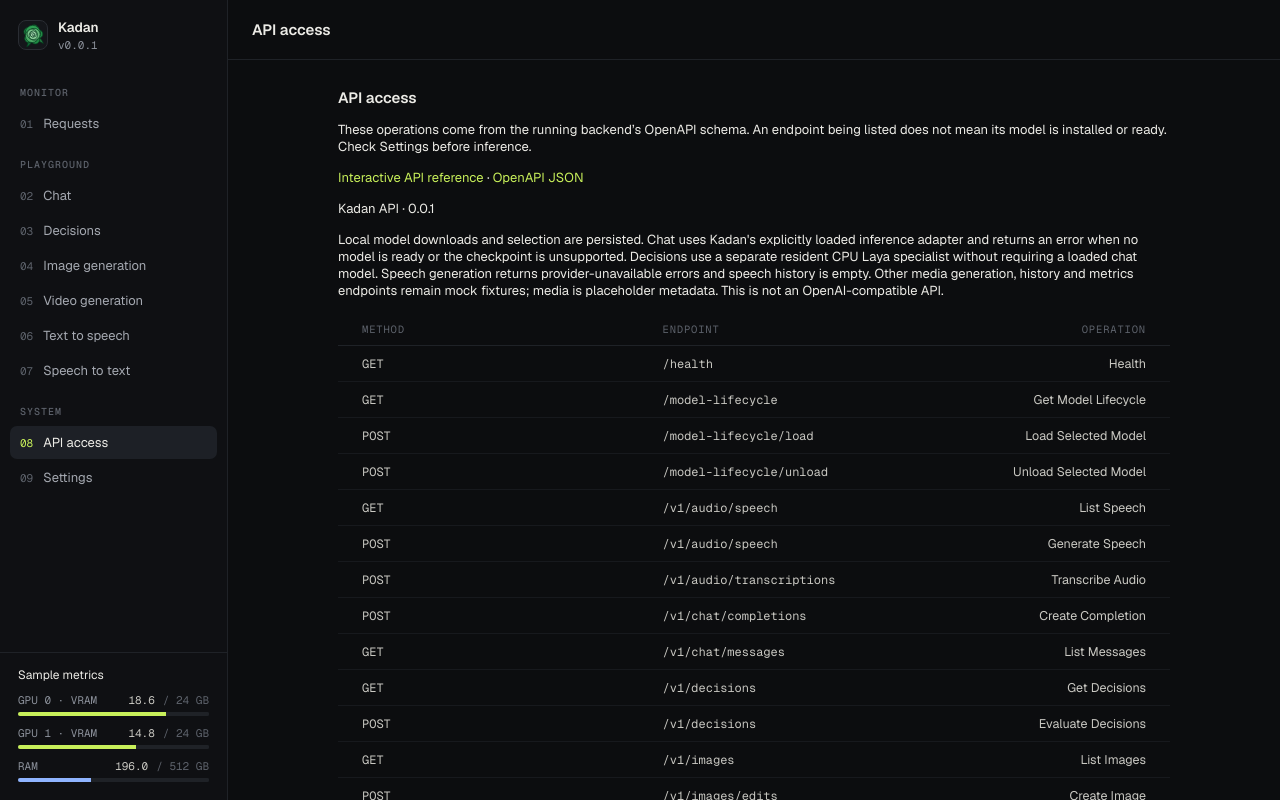
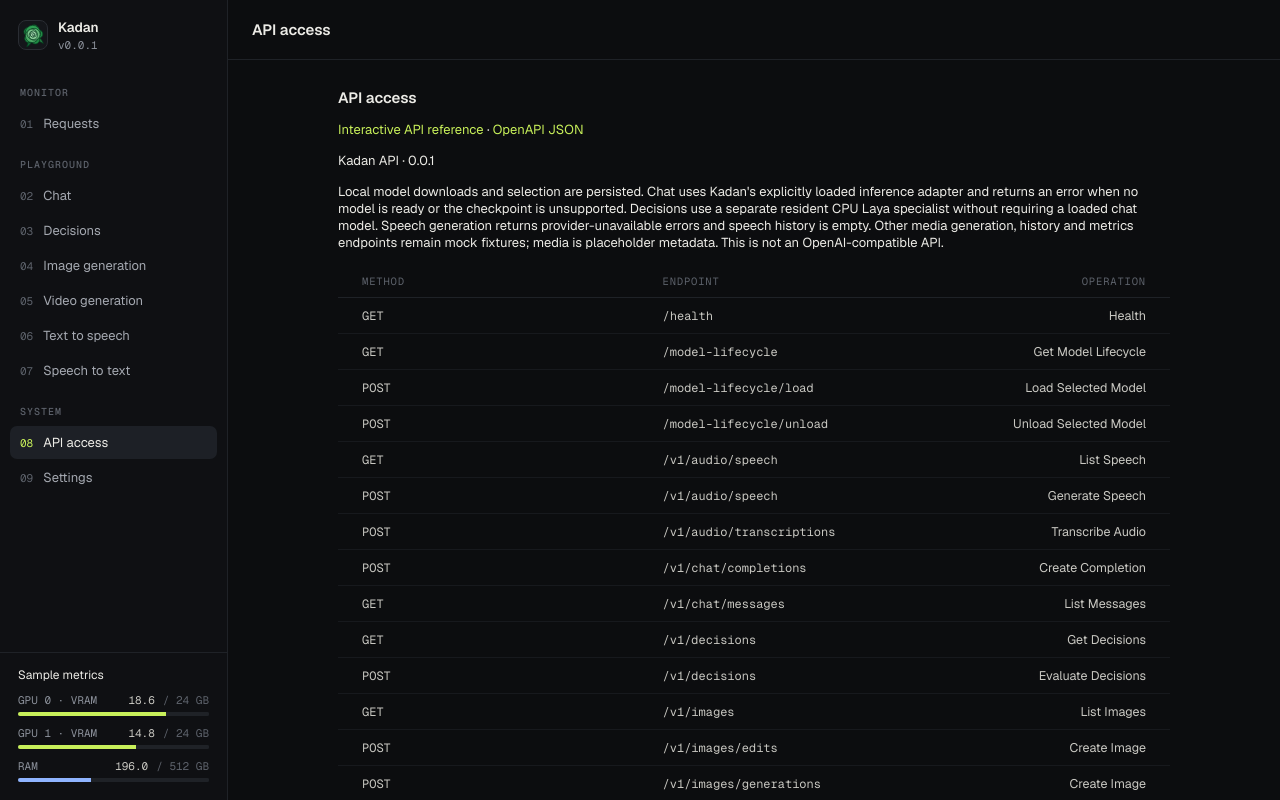
Before and after one commit to ghalrym/Kadan, a React (Vite) app in the folder frontend/: page /api in a window 1280 px wide. Built offline with nearby package versions, Linux system fonts and the light colour scheme.

Commit message:
Keep API documentation free of redundant readiness prose

```diff
--- a/frontend/src/pages/ApiAccessPage.tsx
+++ b/frontend/src/pages/ApiAccessPage.tsx
@@ -51,7 +51,6 @@
     <div className="scroll-page">
       <div className="settings-layout stack">
         <h2>API access</h2>
-        <p>These operations come from the running backend’s OpenAPI schema. An endpoint being listed does not mean its model is installed or ready. Check Settings before inference.</p>
         <p><a href="/docs" target="_blank" rel="noreferrer">Interactive API reference</a> · <a href="/openapi.json" target="_blank" rel="noreferrer">OpenAPI JSON</a></p>
         {error && <div role="alert">{error} <button type="button" onClick={() => { setError(''); setSchema(null); setRefresh(value => value + 1) }}>Retry</button></div>}
         {!schema && !error && <p role="status">Loading API schema…</p>}
```
